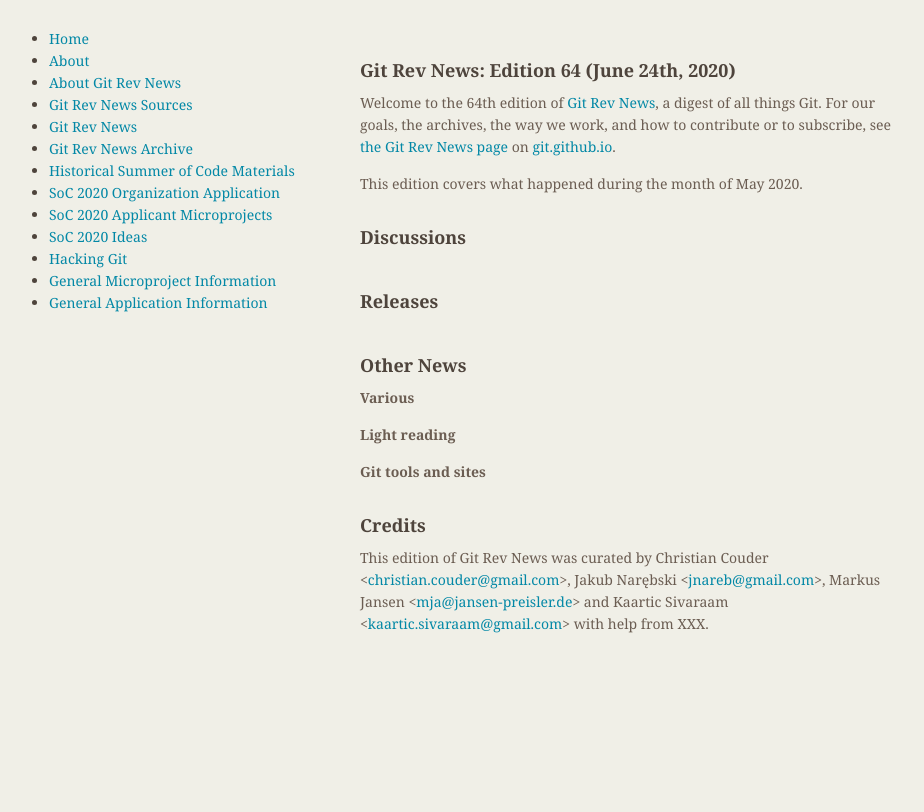
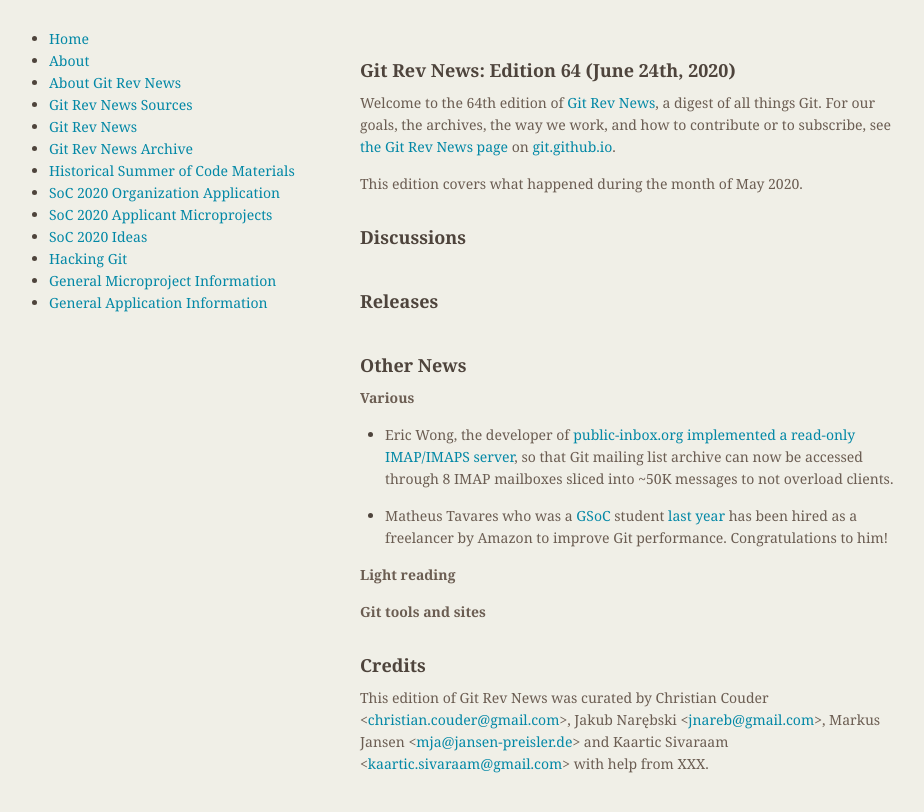
Before and after one commit to git/git.github.io, a Jekyll site: the page built from rev_news/drafts/edition-64.md, in a window 1280 px wide. Shown: the top 812 px of the page, without its empty margins (174-1098 px from the left). Built offline with Jekyll 4.4.1, drawn with Linux system fonts in a browser that asks for light colours.

Commit message:
rn-64: add news from Eric Wong and Matheus Tavares

```diff
--- a/rev_news/drafts/edition-64.md
+++ b/rev_news/drafts/edition-64.md
@@ -40,6 +40,16 @@
 
 __Various__
 
+* Eric Wong, the developer of [public-inbox.org](https://public-inbox.org/README.html)
+  [implemented a read-only IMAP/IMAPS server](https://lore.kernel.org/git/20200610184147.GA1887@dcvr/),
+  so that Git mailing list archive can now be accessed through 8 IMAP
+  mailboxes sliced into ~50K messages to not overload clients.
+
+* Matheus Tavares who was a [GSoC](summerofcode.withgoogle.com/)
+  student [last year](https://matheustavares.gitlab.io/gsoc/) has been
+  hired as a freelancer by Amazon to improve Git
+  performance. Congratulations to him!
+
 
 __Light reading__
 
```
